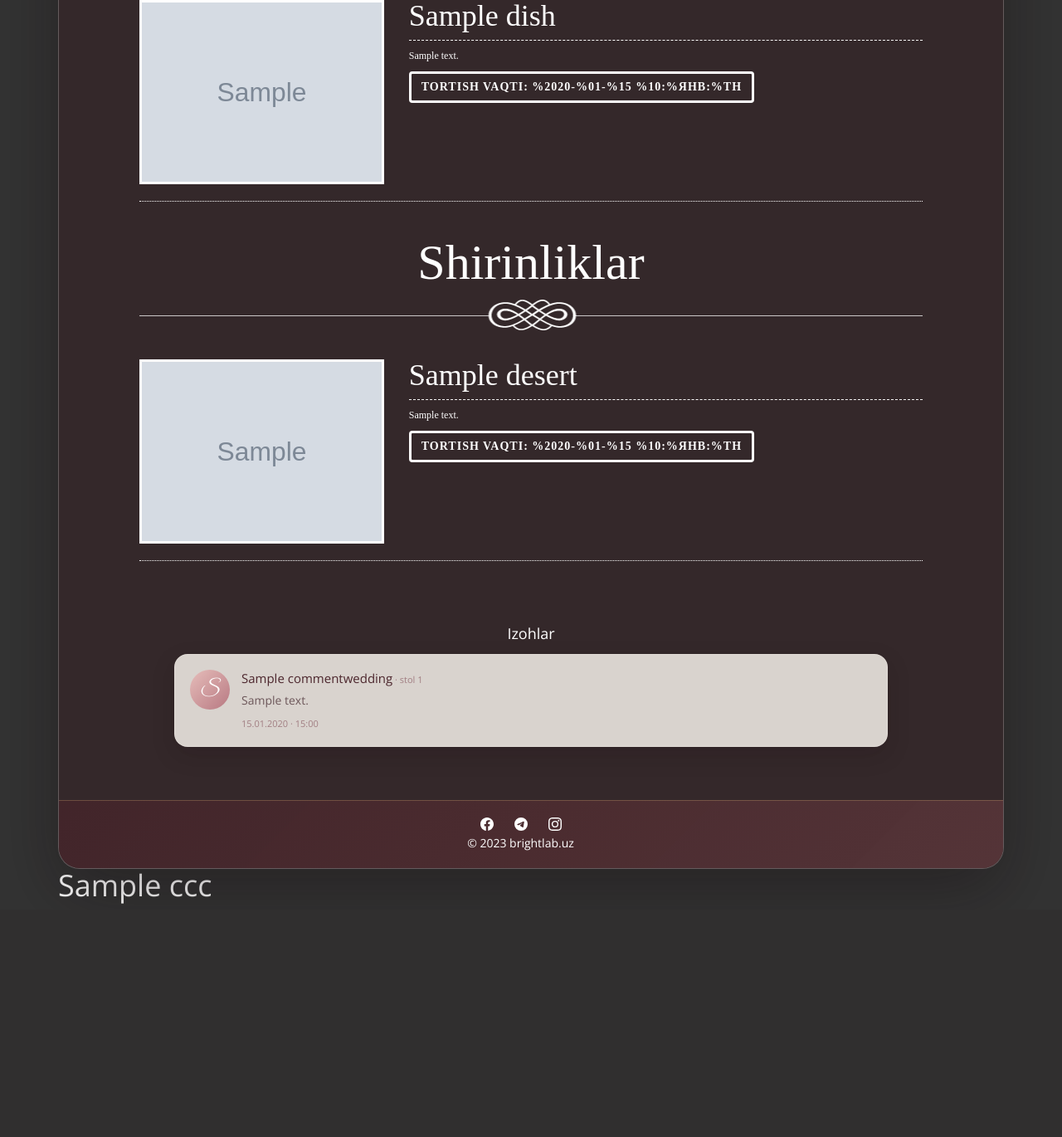
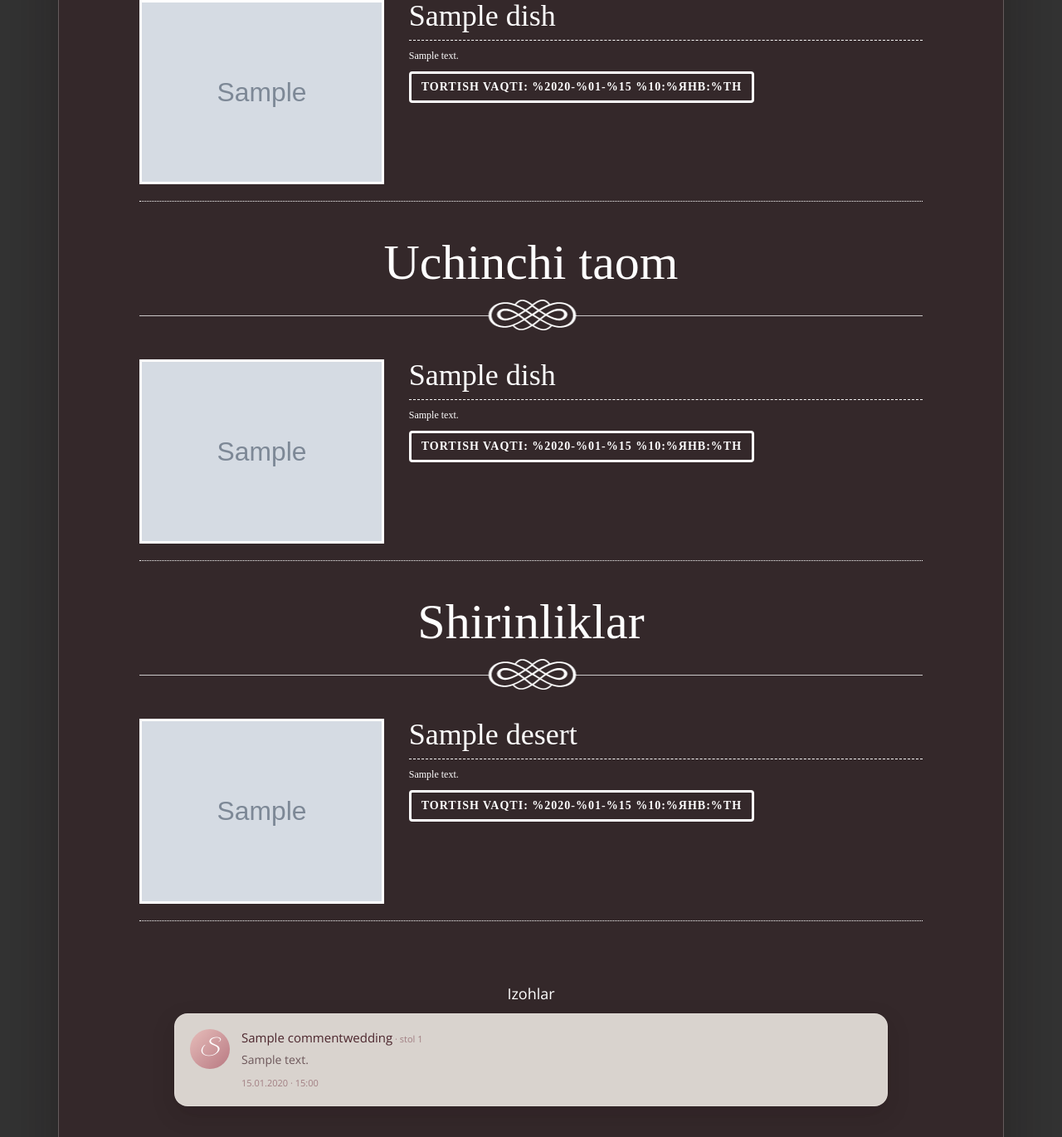
Before and after one commit to Shakhriyor10/weddingday, a Django app: template templates/kitchen.html in a window 1280 px wide. Shown: the part 1243-2613 px from the top of the page at 83% size. Before the commit the page ends 2332 px from the top, so only its background shows below. Run offline with Django 3.2, Linux system fonts and the light colour scheme; tables that the repository leaves empty hold one stand-in row (values such as "Sample post"); the template is opened without the code that fills it: values that come from a table or form of the project are taken from there, most other values are stand-ins (such as "Sample title", 1, 10 or a date in 2020); grey boxes marked "Sample" are stand-in pictures; some libraries are stand-ins or nearby versions.

Commit message:
asdqwe12

```diff
--- a/templates/kitchen.html
+++ b/templates/kitchen.html
@@ -122,7 +122,7 @@
 				</div>
 			</header>
 			<!-- content -->
-            {% if kitchen or dishes or second_dishes %}
+            {% if kitchen or dishes or second_dishes or third_dishes or desert %}
 			<div class="page-content">
 				<div class="row">
 					<!-- content here -->
@@ -245,6 +245,38 @@
 								<div class="col-md-12">
 									<div class="blog-posts">
                                         {% for dish in second_dishes %}
+										<div class="blog-item">
+											<div class="row">
+												<div class="col-sm-4">
+													<div class="post-thumbnail">
+														<img src="{{ dish.photo.url }}" alt="">
+													</div>
+												</div>
+												<div class="col-sm-8">
+													<h3 class="post-title" style="font-family: Athelas">{{ dish.title }}</h3>
+													<div class="post-text">
+														<p style="font-family: Athelas">{{ dish.description }}</p>
+													</div>
+											<p class="btn btn-1c" style="font-family: Athelas">Tortish vaqti: {{ dish.time }}</p>
+												</div>
+											</div>
+										</div>
+                                        {% endfor %}
+									</div>
+								</div>
+							</div>
+						</div>
+					</div>
+                {% endif %}
+                {% if third_dishes %}
+
+                <div class="col-xs-10 col-xs-offset-1">
+						<h2 class="title1 couple-title1 title1-border" style="font-family: Athelas">Uchinchi taom</h2>
+						<div class="section-blog">
+							<div class="row">
+								<div class="col-md-12">
+									<div class="blog-posts">
+                                        {% for dish in third_dishes %}
 										<div class="blog-item">
 											<div class="row">
 												<div class="col-sm-4">
--- a/wedding/choices.py
+++ b/wedding/choices.py
@@ -11,6 +11,7 @@ DISHES_TYPE = (
     ('hot_snack', 'Горячая закуска'),
     ('dishes', 'Первое блюдо'),
     ('second_dishes', 'Второе блюдо'),
+    ('third_dishes', 'Третье блюдо'),
     ('desert', 'Десерты'),
 )
 
--- a/wedding/views.py
+++ b/wedding/views.py
@@ -106,6 +106,7 @@ class HotAppetizersList(WeddingCommentMixin, TemplateView):
                 "kitchen": dishes.filter(dishes_type="hot_snack"),
                 "dishes": dishes.filter(dishes_type="dishes"),
                 "second_dishes": dishes.filter(dishes_type="second_dishes"),
+                "third_dishes": dishes.filter(dishes_type="third_dishes"),
                 "desert": dishes.filter(dishes_type="desert"),
                 "wedding_photo": Slider.objects.filter(wedding=wedding, status=True),
             }
```
Also changed, not shown: wedding/tests.py (+19 -1 lines).
